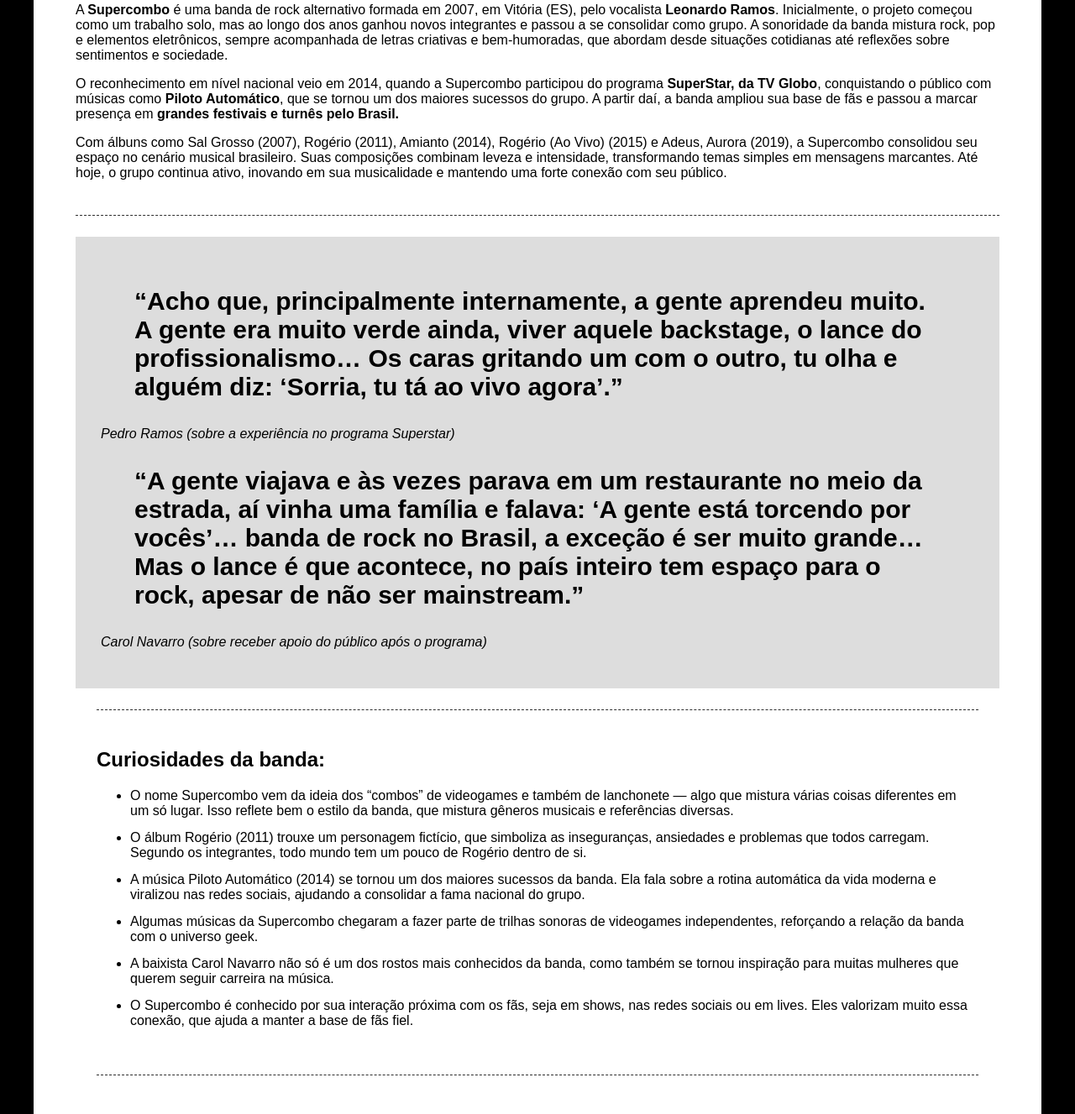
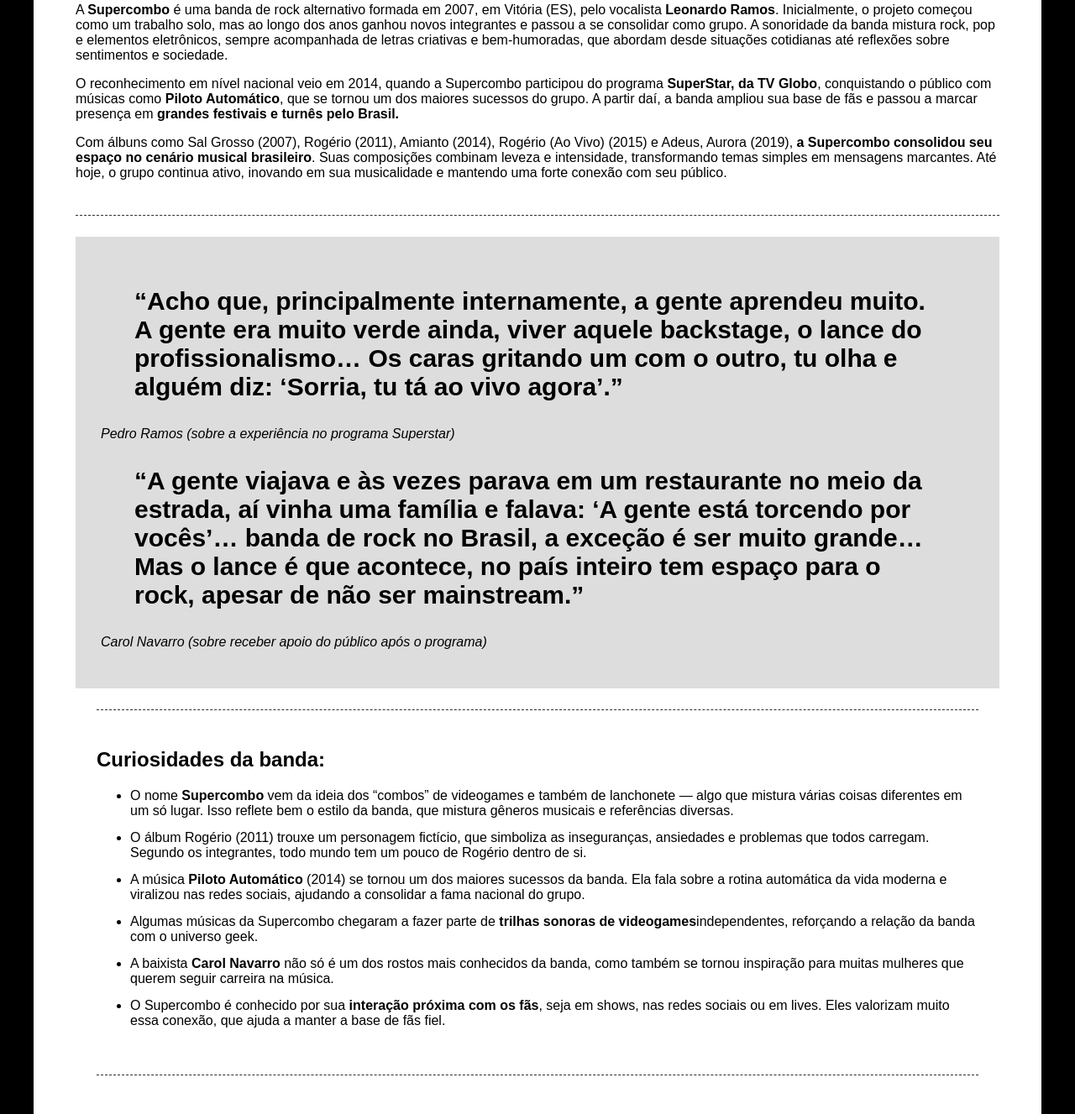
Before and after one commit to LucasDevRJ/supercombo, a plain HTML site: page index.html in a window 1280 px wide. Shown: the part 1033-2360 px from the top of the page at 84% size. Drawn offline with Linux system fonts and the light colour scheme.

Commit message:
refatorações

```diff
--- a/index.html
+++ b/index.html
@@ -27,7 +27,7 @@
 
                 <p>O reconhecimento em nível nacional veio em 2014, quando a Supercombo participou do programa <strong>SuperStar, da TV Globo</strong>, conquistando o público com músicas como <strong>Piloto Automático</strong>, que se tornou um dos maiores sucessos do grupo. A partir daí, a banda ampliou sua base de fãs e passou a marcar presença em <strong>grandes festivais e turnês pelo Brasil.</strong></p>
 
-                <p>Com álbuns como Sal Grosso (2007), Rogério (2011), Amianto (2014), Rogério (Ao Vivo) (2015) e Adeus, Aurora (2019), <span class="bold">a Supercombo consolidou seu espaço no cenário musical brasileiro</span>. Suas composições combinam leveza e intensidade, transformando temas simples em mensagens marcantes. Até hoje, o grupo continua ativo, inovando em sua musicalidade e mantendo uma forte conexão com seu público.</p>
+                <p>Com álbuns como Sal Grosso (2007), Rogério (2011), Amianto (2014), Rogério (Ao Vivo) (2015) e Adeus, Aurora (2019), <strong>a Supercombo consolidou seu espaço no cenário musical brasileiro</strong>. Suas composições combinam leveza e intensidade, transformando temas simples em mensagens marcantes. Até hoje, o grupo continua ativo, inovando em sua musicalidade e mantendo uma forte conexão com seu público.</p>
             </div>
 
             <div class="quotes-container">
@@ -41,17 +41,17 @@
             <div class="curiosities-container">
                 <h2>Curiosidades da banda:</h2>
                 <ul>
-                    <li>O nome <span class="bold">Supercombo</span> vem da ideia dos “combos” de videogames e também de lanchonete — algo que mistura várias coisas diferentes em um só lugar. Isso reflete bem o estilo da banda, que mistura gêneros musicais e referências diversas.</li>
+                    <li>O nome <strong>Supercombo</strong> vem da ideia dos “combos” de videogames e também de lanchonete — algo que mistura várias coisas diferentes em um só lugar. Isso reflete bem o estilo da banda, que mistura gêneros musicais e referências diversas.</li>
 
                     <li>O álbum Rogério (2011) trouxe um personagem fictício, que simboliza as inseguranças, ansiedades e problemas que todos carregam. Segundo os integrantes, todo mundo tem um pouco de Rogério dentro de si.</li>
 
-                    <li>A música <span class="bold">Piloto Automático</span> (2014) se tornou um dos maiores sucessos da banda. Ela fala sobre a rotina automática da vida moderna e viralizou nas redes sociais, ajudando a consolidar a fama nacional do grupo.</li>
+                    <li>A música <strong>Piloto Automático</strong> (2014) se tornou um dos maiores sucessos da banda. Ela fala sobre a rotina automática da vida moderna e viralizou nas redes sociais, ajudando a consolidar a fama nacional do grupo.</li>
 
-                    <li>Algumas músicas da Supercombo chegaram a fazer parte de <span class="bold">trilhas sonoras de videogames </span>independentes, reforçando a relação da banda com o universo geek.</li>
+                    <li>Algumas músicas da Supercombo chegaram a fazer parte de <strong>trilhas sonoras de videogames</strong>independentes, reforçando a relação da banda com o universo geek.</li>
 
-                    <li>A baixista <span class="bold">Carol Navarro</span> não só é um dos rostos mais conhecidos da banda, como também se tornou inspiração para muitas mulheres que querem seguir carreira na música.</li>
+                    <li>A baixista <strong>Carol Navarro</strong> não só é um dos rostos mais conhecidos da banda, como também se tornou inspiração para muitas mulheres que querem seguir carreira na música.</li>
 
-                    <li>O Supercombo é conhecido por sua <span class="bold">interação próxima com os fãs</span>, seja em shows, nas redes sociais ou em lives. Eles valorizam muito essa conexão, que ajuda a manter a base de fãs fiel.</li>
+                    <li>O Supercombo é conhecido por sua <strong>interação próxima com os fãs</strong>, seja em shows, nas redes sociais ou em lives. Eles valorizam muito essa conexão, que ajuda a manter a base de fãs fiel.</li>
                 </ul>
             </div>
 
```
